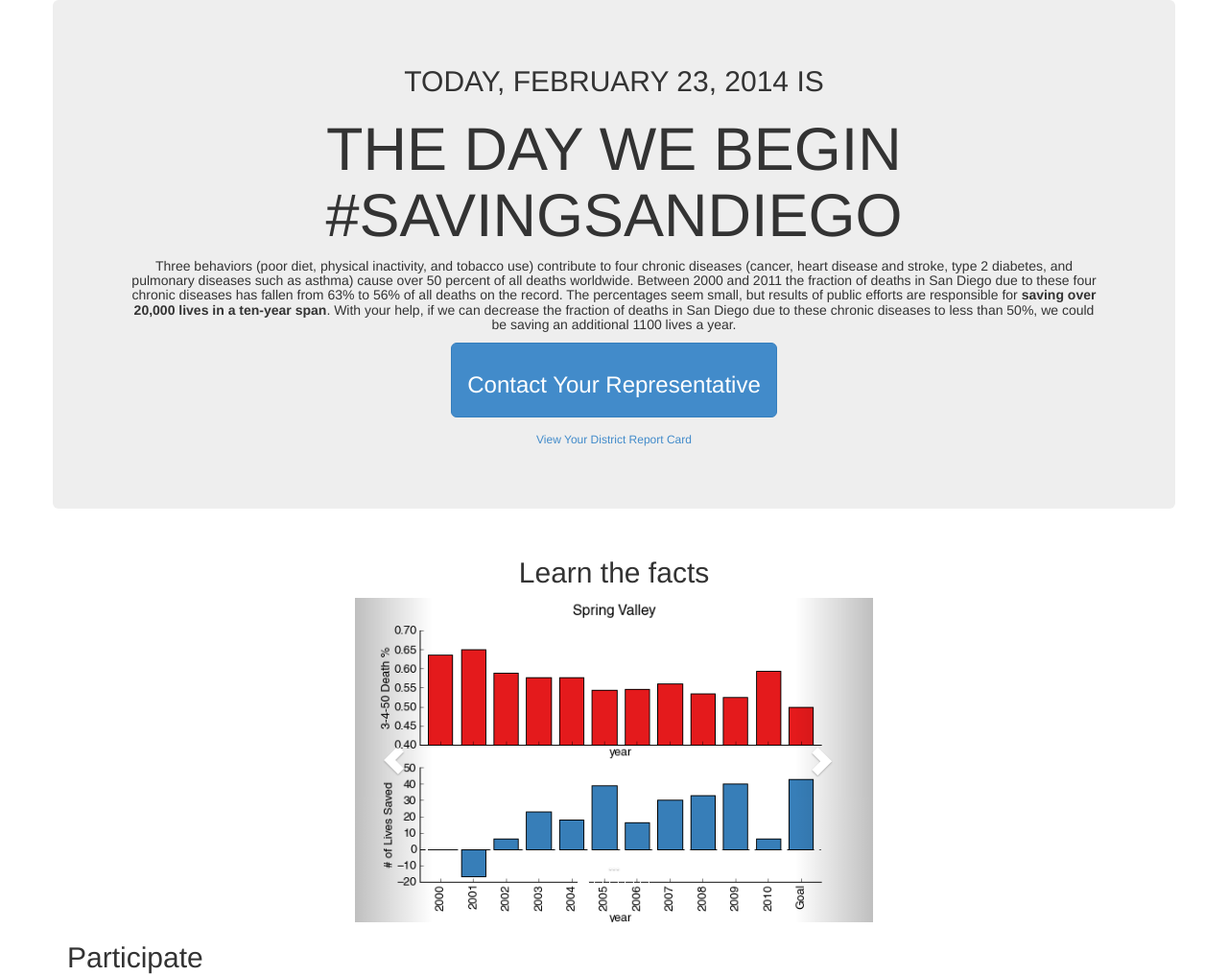
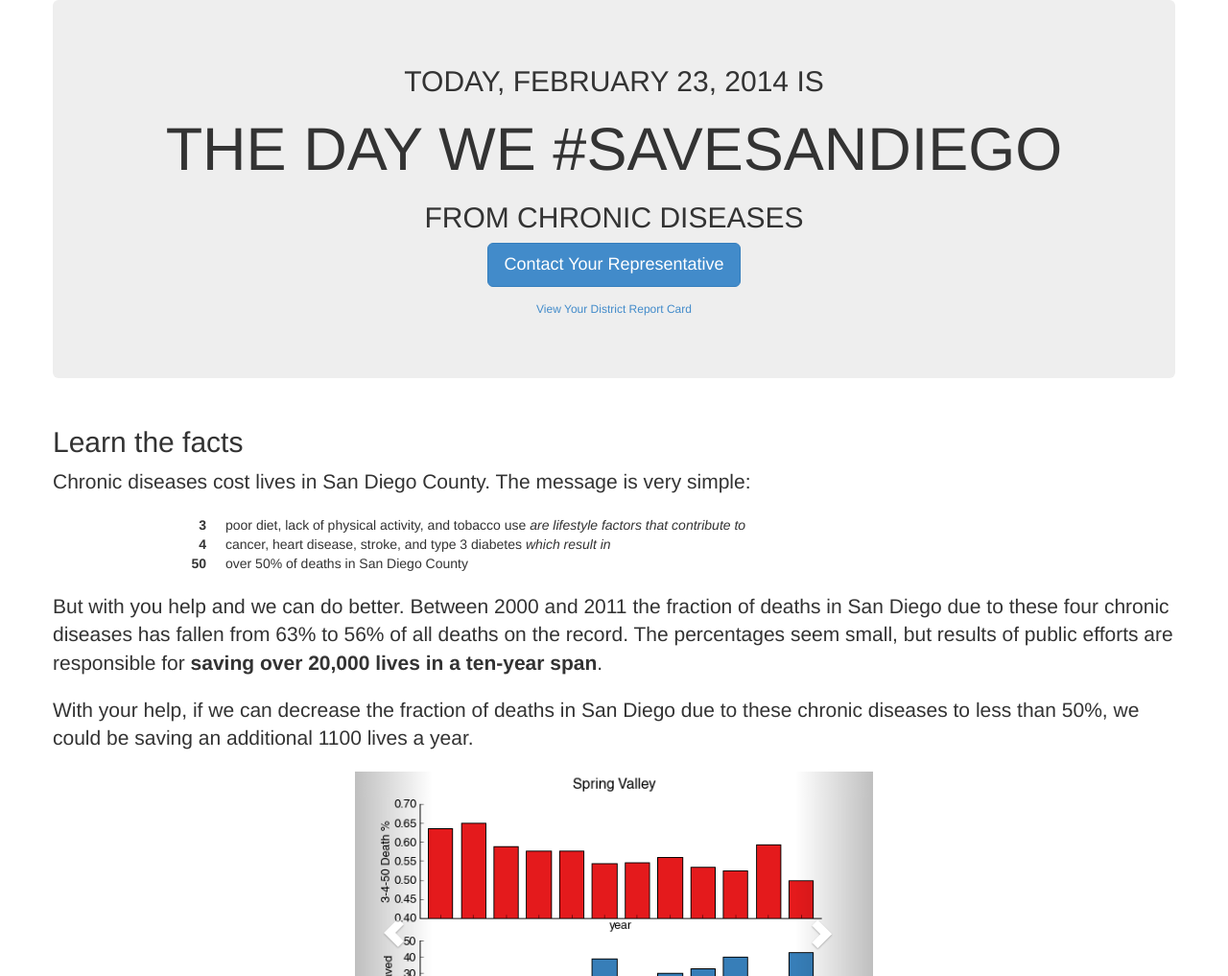
Before and after one commit to jenhantao/saveSanDiego, a plain HTML site: page SaveSanDiego/web/index.html in a window 1280 px wide. Shown: the top 1017 px of the page at 96% size. Drawn offline with Linux system fonts and the light colour scheme.

Commit message:
added andy changes

```diff
--- a/SaveSanDiego/web/index.html
+++ b/SaveSanDiego/web/index.html
@@ -1,3 +1,4 @@
+
 <html>
     <head>
         <title>Saving San Diego</title>
@@ -43,21 +44,37 @@
                 <div class="jumbotron">
                     <div class="container text-center">
                         <h2>TODAY, <span id="date">date</span> IS</h2>
-                        <h1>THE DAY WE BEGIN #SAVINGSANDIEGO</h1>
-                        <h5>
-                            Three behaviors (poor diet, physical inactivity, and tobacco use)  contribute to four chronic diseases (cancer, heart disease and stroke, type 2 diabetes, and pulmonary diseases such as asthma) cause over 50 percent of all deaths worldwide.
-                            Between 2000 and 2011 the fraction of deaths in San Diego due to these four chronic diseases has fallen from 63% to 56% of all deaths on the record. The percentages seem small, but results of public efforts are responsible for <strong>saving over 20,000 lives in a ten-year span</strong>.
-                            With your help, if we can decrease the fraction of deaths in San Diego due to these chronic diseases to less than 50%, we could be saving an additional 1100 lives a year.
-                        </h5>
-                        <button id="dialogButton" class="btn btn-primary btn-lg" data-toggle="modal" data-target="#formModal"><h3>Contact Your Representative</h3></button>
+                        <h1>THE DAY WE #SAVESANDIEGO</h1>
+                        <h2>FROM CHRONIC DISEASES</h2>
+                        <button id="dialogButton" class="btn btn-primary btn-lg" data-toggle="modal" data-target="#formModal">Contact Your Representative</button>
                         <p></p>
                         <p><a style="font-size: 12px">View Your District Report Card</a></p>
                     </div>
                 </div>
             </div>
-            <h2 class="text-center">
-                Learn the facts
-            </h2>
+            <div class='row'>
+                <h2>Learn the facts</h2>
+                    <p class="lead">
+                    Chronic diseases cost lives in San Diego County.  The message is very simple:
+                    </p>
+                        <dl class='dl-horizontal'>
+                        <dt>3</dt>
+                        <dd>poor diet, lack of physical activity, and tobacco use <em>are lifestyle factors that contribute to</em></dd>
+                        <dt>4</dt>
+                        <dd>cancer, heart disease, stroke, and type 3 diabetes <em>which result in</em></dd>
+                        <dt>50</dt>
+                        <dd>over 50% of deaths in San Diego County</dd>
+                        </dl>
+                    <p class='lead'>
+                    But with you help and we can do better.
+
+                    Between 2000 and 2011 the fraction of deaths in San Diego due to these four chronic diseases has fallen from 63% to 56% of all deaths on the record. The percentages seem small, but results of public efforts are responsible for <strong>saving over 20,000 lives in a ten-year span</strong>.
+                    </p>
+                    <p class='lead'>
+                    With your help, if we can decrease the fraction of deaths in San Diego due to these chronic diseases to less than 50%, we could be saving an additional 1100 lives a year.
+                    </p>
+               </div>
+
             <div class="row col-md-6 col-md-offset-3">
                 <div id="imageCarousel" class="carousel slide" data-ride="carousel" data-interval="10000">
                     <!-- Indicators -->
```
